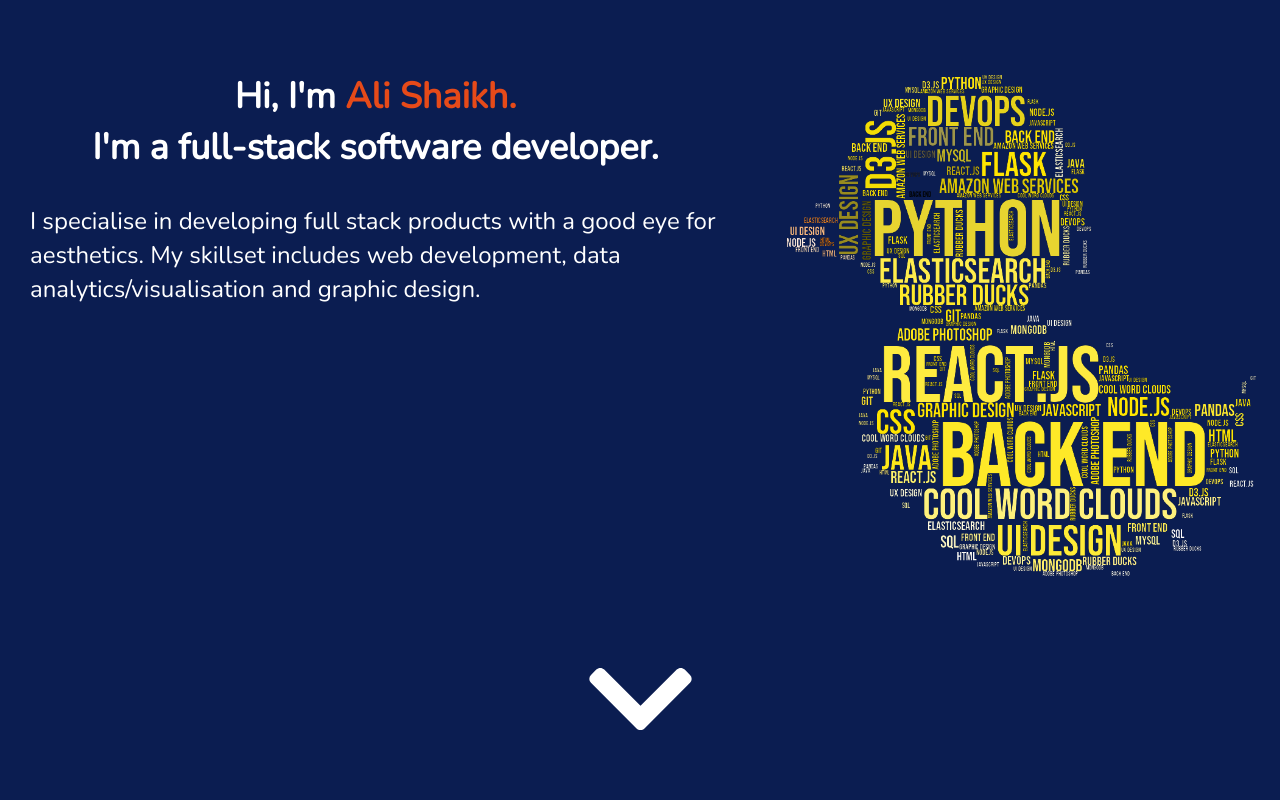
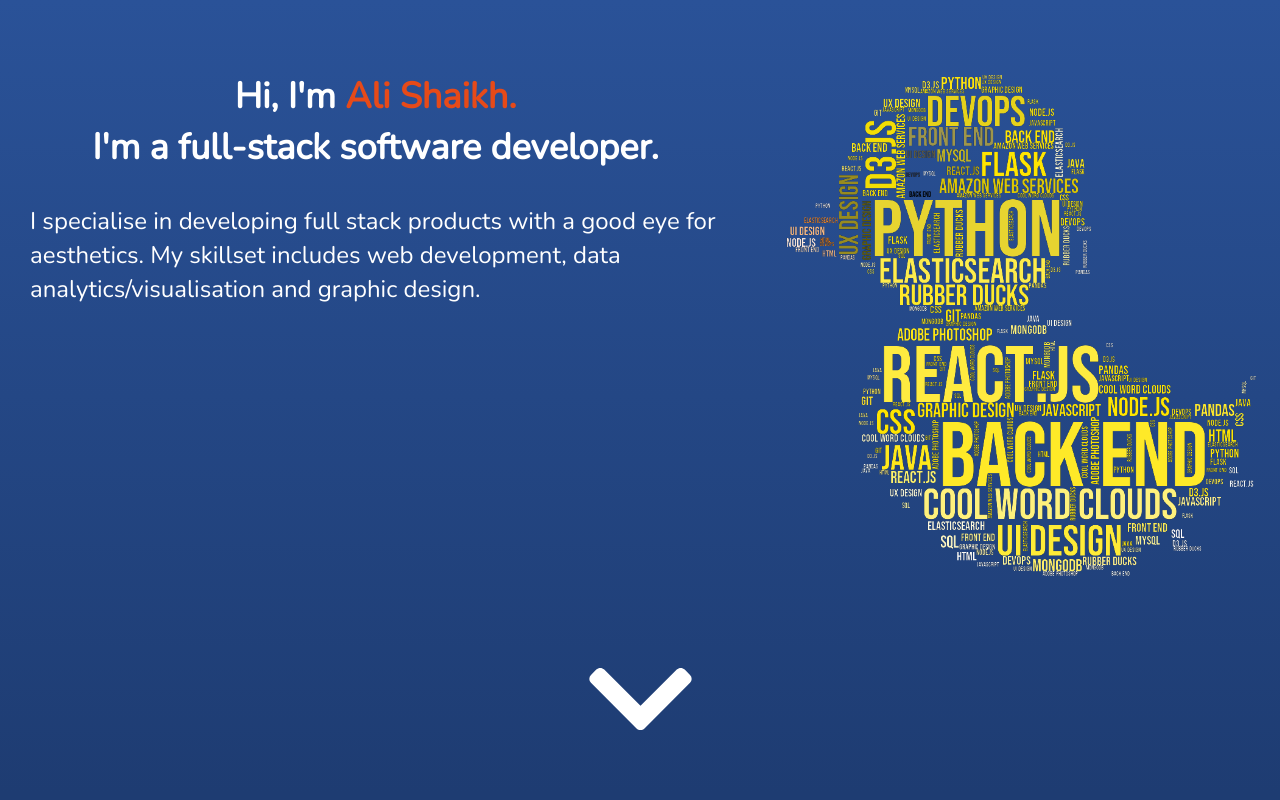
Before and after one commit to pakiKanga/portfolio, a React (Create React App) app: page / in a window 1280 px wide. Shown: the top 800 px of the page. Built offline with nearby package versions, Linux system fonts and the light colour scheme; a web font is replaced by a local one.

Commit message:
gradient update

```diff
--- a/src/css/summary.css
+++ b/src/css/summary.css
@@ -4,7 +4,6 @@
   color: black;
   text-align: left;
   font-family: "Nunito", sans-serif;
-  background-color: #0b1d51;
   color: white;
   display: flex;
   align-items: flex-start;
@@ -13,8 +12,7 @@
 }
 
 .summaryParentContainer {
-  background-color: #0b1d51;
-  min-height: 100vh;
+    background-image: linear-gradient(to top, #1e3c72 0%, #1e3c72 1%, #2a5298 100%);        min-height: 100vh;
   display: flex;
   flex-direction: column;
   justify-content: space-evenly;
@@ -69,7 +67,6 @@
 
 .bottom-container {
   min-height: 15vh;
-  background-color: #0b1d51;
   width: 100%;
   text-align: center;
 }
```
